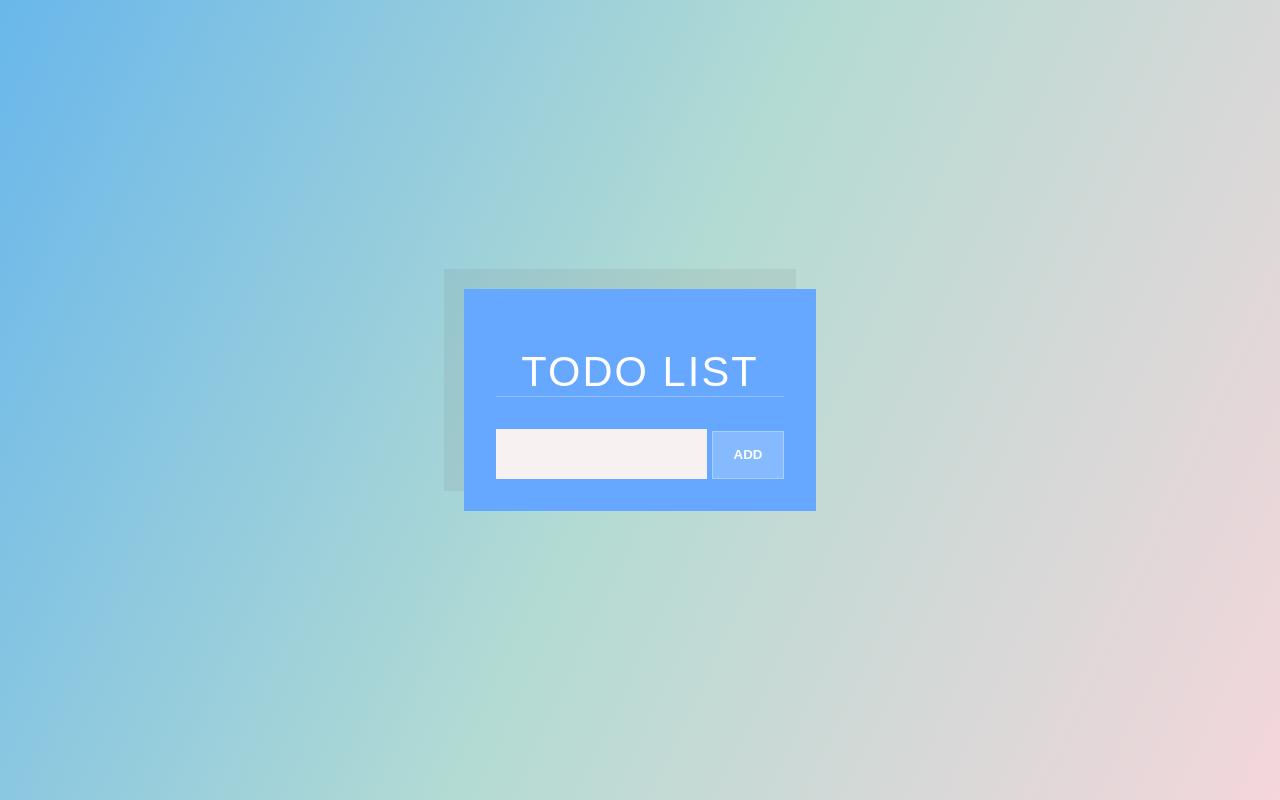
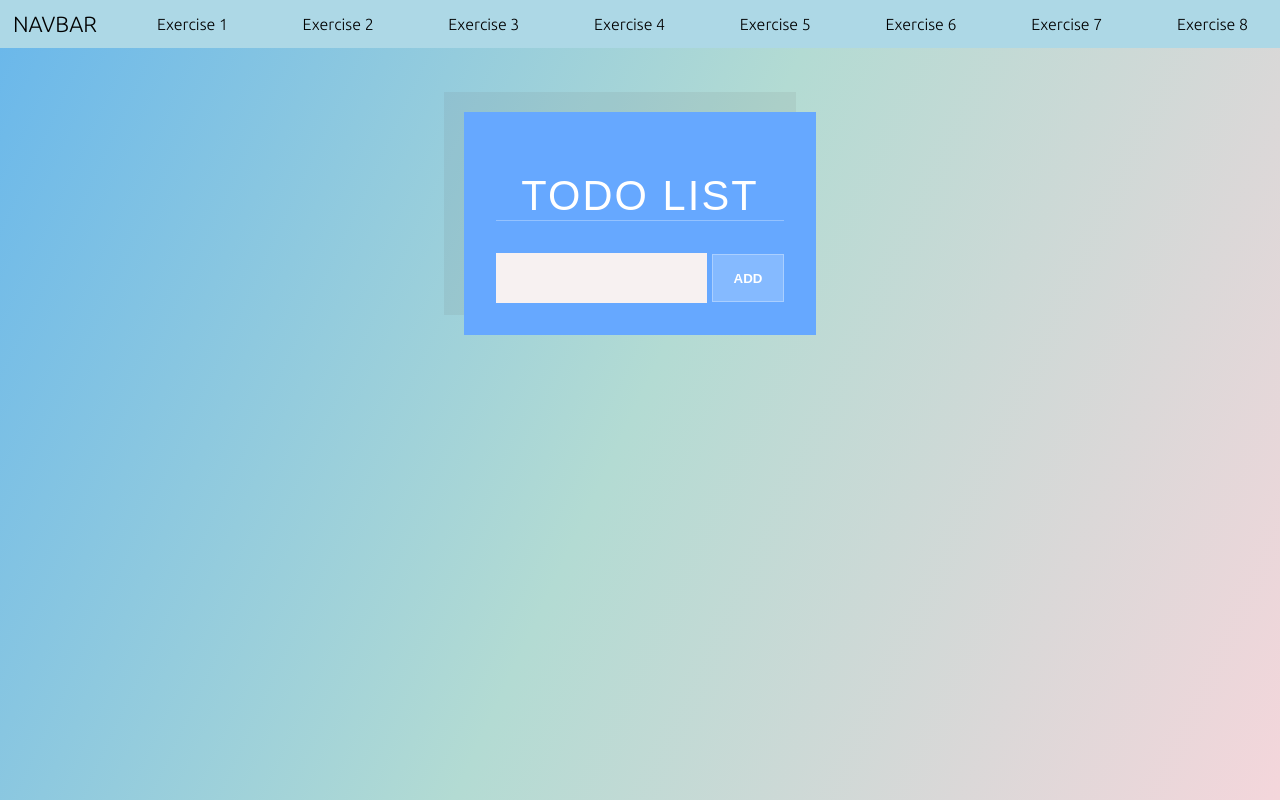
Before and after one commit to DougFelix/ReactKaffa, a React (Create React App) app in the folder kaffamobile/: page / in a window 1280 px wide. Built offline with nearby package versions, Linux system fonts and the light colour scheme.

Commit message:
Add Navbar and Home

```diff
--- a/kaffamobile/src/App.css
+++ b/kaffamobile/src/App.css
@@ -1,7 +1,3 @@
 .App {
-  text-align: center;
-  display: flex;
-  align-items: center;
-  justify-content: center;
   min-height: 100vh;
 }
--- a/kaffamobile/src/App.js
+++ b/kaffamobile/src/App.js
@@ -1,4 +1,4 @@
-import TodoList from './Components/TodoList/TodoList';
+import TestHome from './Components/TestHome';
 
 import './App.css';
 
@@ -6,7 +6,7 @@ import './App.css';
 function App() {
   return (
     <div className="App">
-      <TodoList />
+      <TestHome />
     </div>
   );
 }
--- /dev/null
+++ b/kaffamobile/src/Components/Navbar.css
@@ -0,0 +1,32 @@
+.Navbar {
+    display: flex;
+    align-items: center;
+    justify-content: flex-start;
+    height: 6vh;
+    background: lightblue;
+
+    font-family: 'Ubuntu', sans-serif;
+}
+
+.Navbar-Logo {
+    margin-right: 15px;
+    padding: 0 13px;
+    font-size: 22px;
+    height: 100%;
+    display: flex;
+    align-items: center;
+}
+
+.Navbar-Logo a,
+.Navbar-Tabs a {
+    color: black;
+    text-decoration: none;
+}
+
+.Navbar-Tabs {
+    padding: 1rem 2rem;
+    width: 100%;
+    display: flex;
+    justify-content: space-between;
+    color: darkslategray;
+}
--- /dev/null
+++ b/kaffamobile/src/Components/Navbar.js
@@ -0,0 +1,32 @@
+import React, { Component } from 'react';
+
+// CSS
+import './Navbar.css';
+
+class Navbar extends Component {
+    constructor(props) {
+        super(props);
+        this.state = {  }
+    }
+    render() {
+        return (
+            <header className='Navbar'>
+                <div className='Navbar-Logo'>
+                    <a href='http://localhost:3000/'> NAVBAR </a>
+                </div>
+                <ul className='Navbar-Tabs'>
+                    <a href='http://localhost:3000/'>Exercise 1</a>
+                    <a href='http://localhost:3000/'>Exercise 2</a>
+                    <a href='http://localhost:3000/'>Exercise 3</a>
+                    <a href='http://localhost:3000/'>Exercise 4</a>
+                    <a href='http://localhost:3000/'>Exercise 5</a>
+                    <a href='http://localhost:3000/'>Exercise 6</a>
+                    <a href='http://localhost:3000/'>Exercise 7</a>
+                    <a href='http://localhost:3000/'>Exercise 8</a>
+                </ul>
+            </header>
+        );
+    }
+}
+
+export default Navbar;
--- /dev/null
+++ b/kaffamobile/src/Components/TestHome.css
@@ -0,0 +1,11 @@
+.TestHome {
+    overflow:auto;
+}
+
+.TestHome-Page {
+    height: 90%;
+    text-align: center;
+    display: flex;
+    align-items: center;
+    justify-content: center;
+}
--- /dev/null
+++ b/kaffamobile/src/Components/TestHome.js
@@ -0,0 +1,26 @@
+import React, { Component } from 'react';
+
+import Navbar from './Navbar';
+// Import each exercise solution
+import TodoList from './TodoList/TodoList';
+// CSS
+import './TestHome.css';
+
+class TestHome extends Component {
+    constructor(props) {
+        super(props);
+        this.state = {  }
+    }
+    render() {
+        return (
+            <div className='TestHome'>
+                <Navbar />
+                <div className='TestHome-Page'>
+                    <TodoList />
+                </div>
+            </div>
+        );
+    }
+}
+
+export default TestHome;
```
Also changed, not shown: kaffamobile/src/Components/RestClientWorldClock/WorldClock.js (added, +17 -0 lines).
